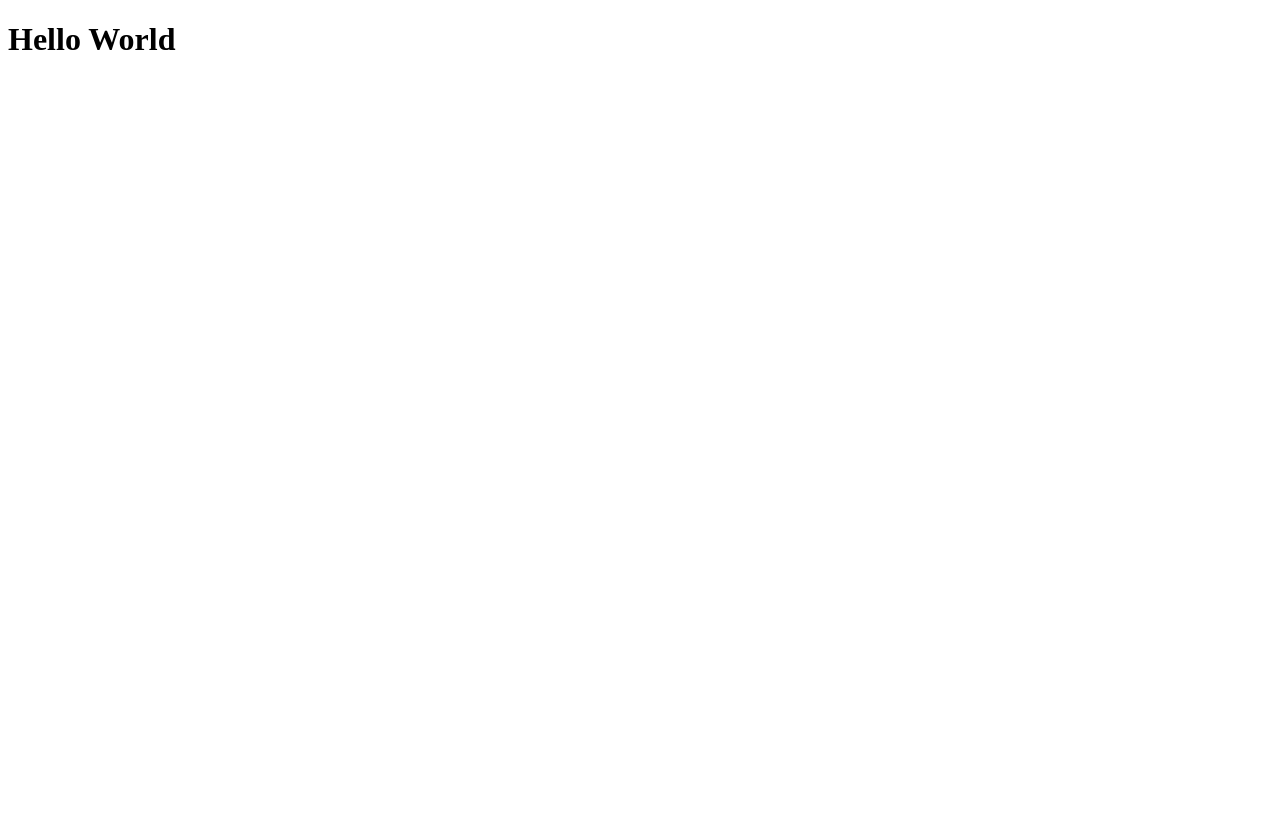
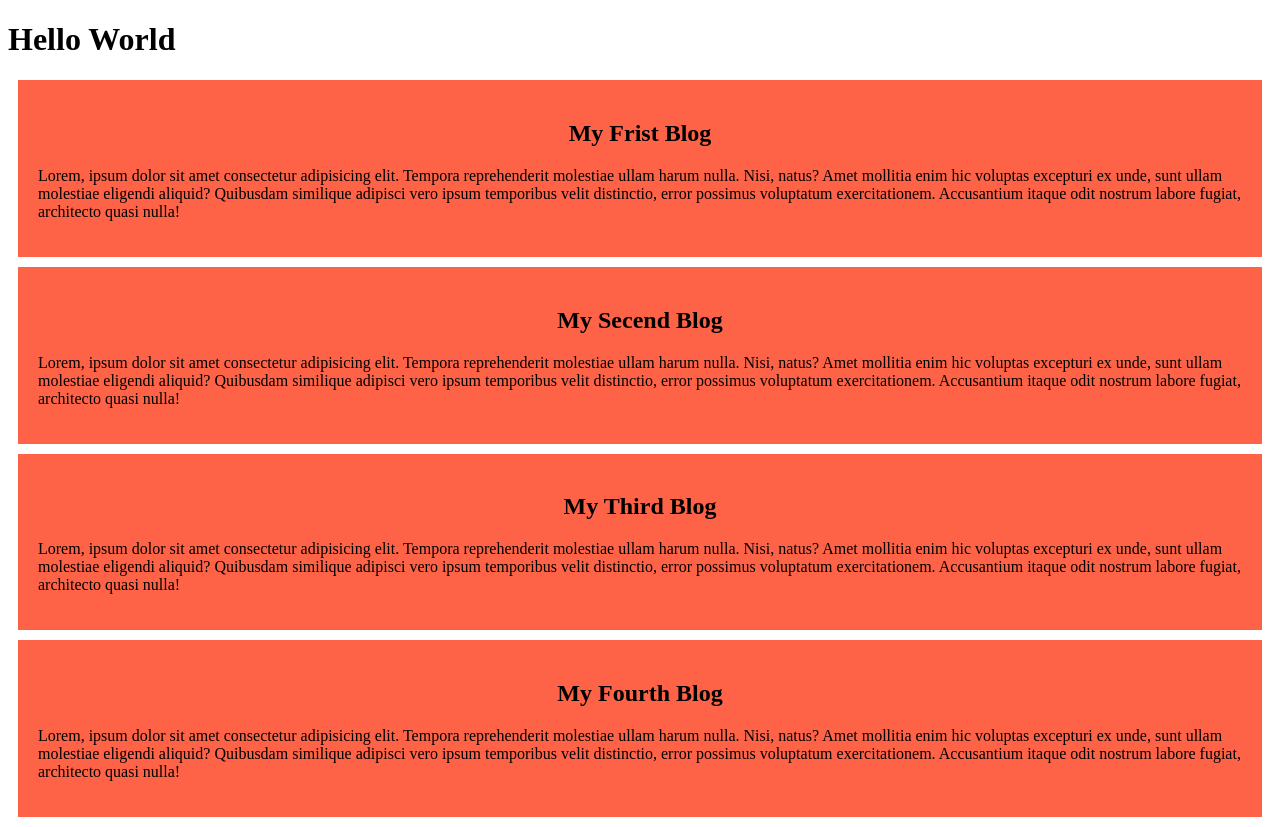
Before and after one commit to salmanpolok11/my-first-github-repo, a plain HTML site: page index.html in a window 1280 px wide. Before the commit the page ends 800 px from the top, so only its background shows below. Drawn offline with Linux system fonts and the light colour scheme.

Commit message:
added first secend third fourth blog

```diff
--- a/index.html
+++ b/index.html
@@ -1,6 +1,7 @@
 <!DOCTYPE html>
 <html lang="en">
 <head>
+    <link rel="stylesheet" href="/style/blog.css">
     <meta charset="UTF-8">
     <meta name="viewport" content="width=device-width, initial-scale=1.0">
     <title>My First github repo</title>
@@ -8,6 +9,27 @@
 <body>
 
     <h1>Hello World</h1>
+ <div>
+    <h2>My Frist Blog</h2>
+    <p>Lorem, ipsum dolor sit amet consectetur adipisicing elit. Tempora reprehenderit molestiae ullam harum nulla. Nisi, natus? Amet mollitia enim hic voluptas excepturi ex unde, sunt ullam molestiae eligendi aliquid? Quibusdam similique adipisci vero ipsum temporibus velit distinctio, error possimus voluptatum exercitationem. Accusantium itaque odit nostrum labore fugiat, architecto quasi nulla!</p>
+
+</div>
+<div>
+    <h2>My Secend Blog</h2>
+    <p>Lorem, ipsum dolor sit amet consectetur adipisicing elit. Tempora reprehenderit molestiae ullam harum nulla. Nisi, natus? Amet mollitia enim hic voluptas excepturi ex unde, sunt ullam molestiae eligendi aliquid? Quibusdam similique adipisci vero ipsum temporibus velit distinctio, error possimus voluptatum exercitationem. Accusantium itaque odit nostrum labore fugiat, architecto quasi nulla!</p>
+
+</div>
+<div>
+    <h2>My Third Blog</h2>
+    <p>Lorem, ipsum dolor sit amet consectetur adipisicing elit. Tempora reprehenderit molestiae ullam harum nulla. Nisi, natus? Amet mollitia enim hic voluptas excepturi ex unde, sunt ullam molestiae eligendi aliquid? Quibusdam similique adipisci vero ipsum temporibus velit distinctio, error possimus voluptatum exercitationem. Accusantium itaque odit nostrum labore fugiat, architecto quasi nulla!</p>
+
+</div>
+<div>
+    <h2>My Fourth Blog</h2>
+    <p>Lorem, ipsum dolor sit amet consectetur adipisicing elit. Tempora reprehenderit molestiae ullam harum nulla. Nisi, natus? Amet mollitia enim hic voluptas excepturi ex unde, sunt ullam molestiae eligendi aliquid? Quibusdam similique adipisci vero ipsum temporibus velit distinctio, error possimus voluptatum exercitationem. Accusantium itaque odit nostrum labore fugiat, architecto quasi nulla!</p>
+
+</div>
+
 
 
 </body>
--- /dev/null
+++ b/style/blog.css
@@ -0,0 +1,8 @@
+h2{
+     text-align: center;
+}
+div{
+     background-color: tomato;
+     margin: 10px;
+     padding: 20px;
+}
```
